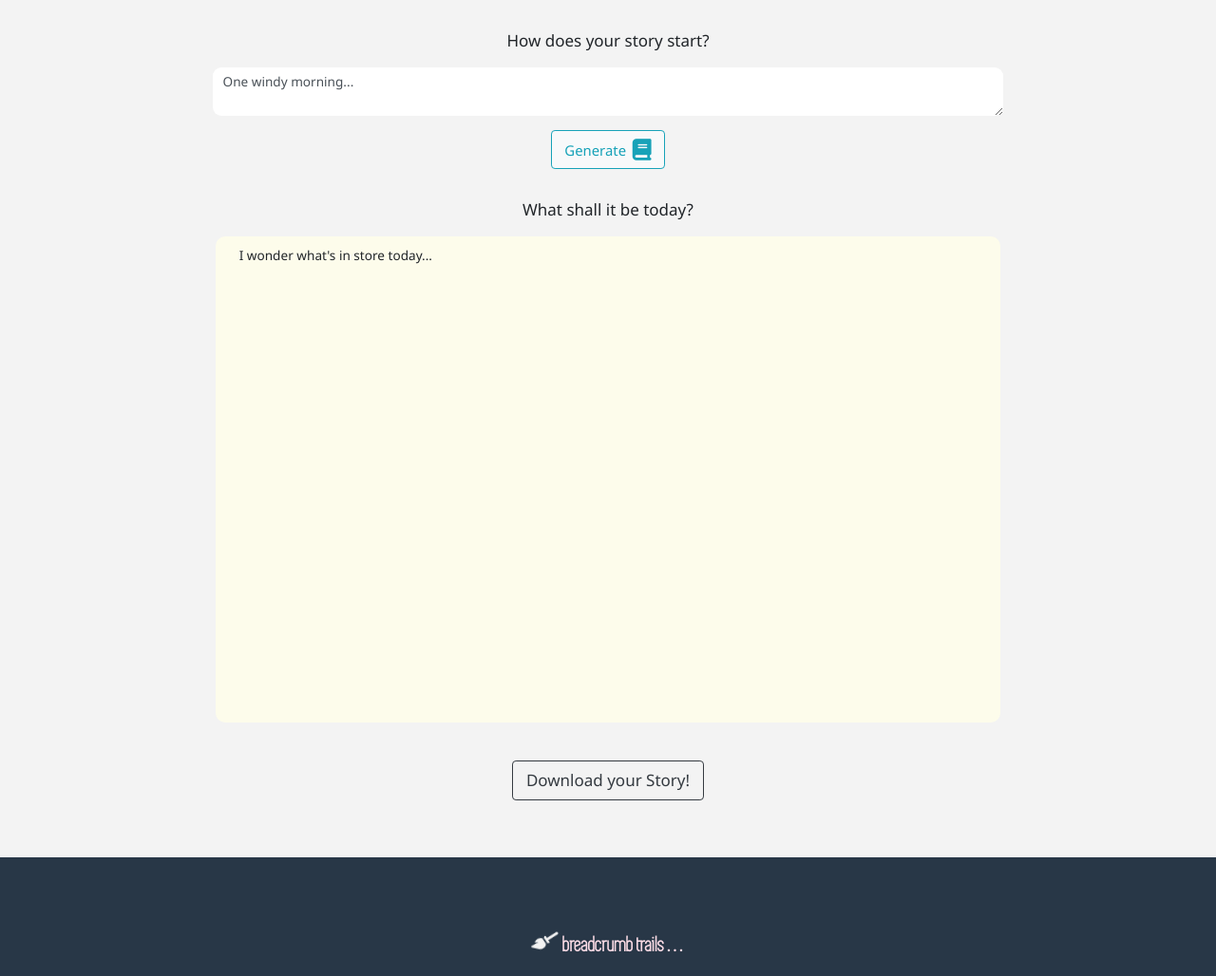
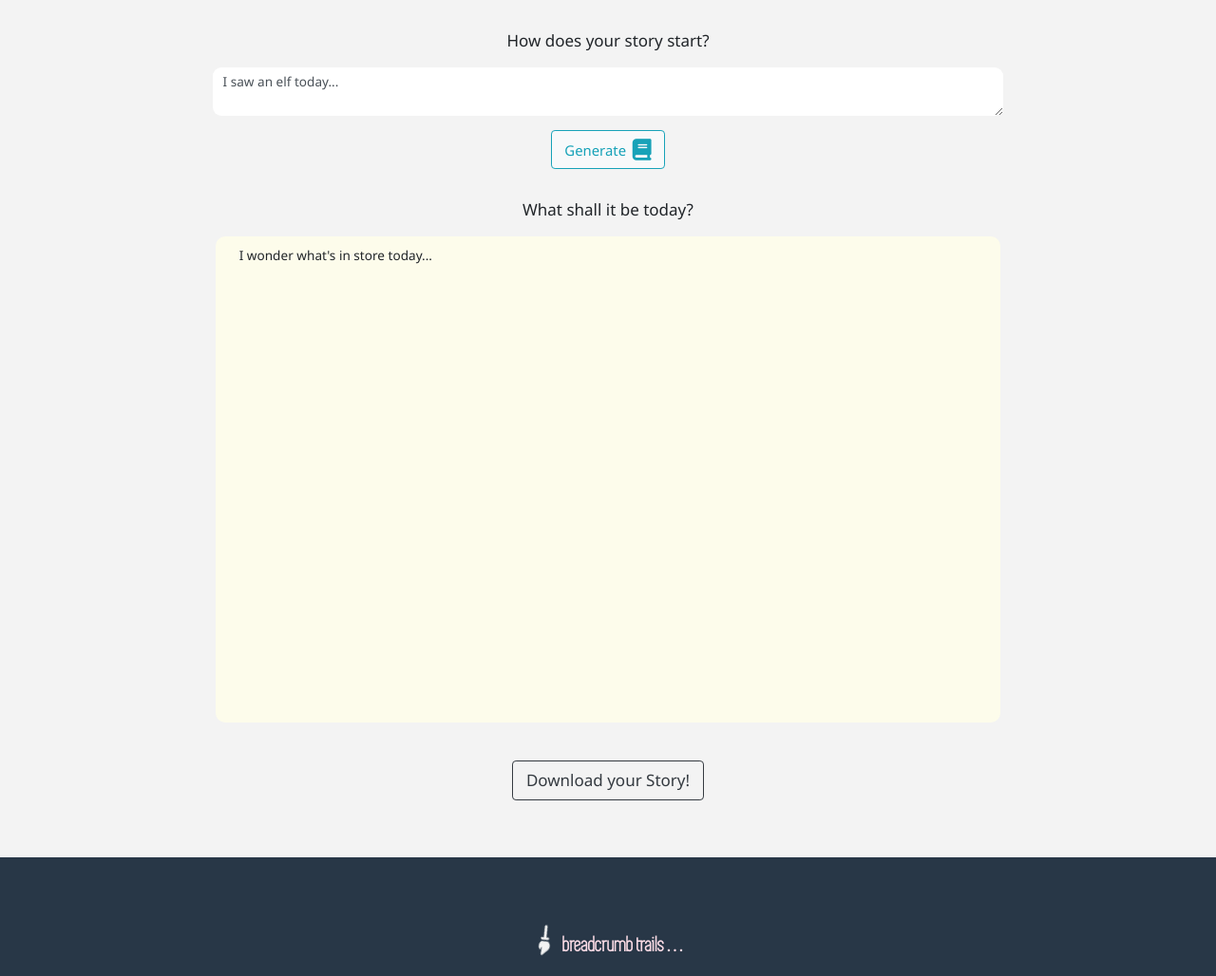
Before and after one commit to xfated/intuitive, a React (Create React App) app: page / in a window 1280 px wide. Shown: the part 736-1764 px from the top of the page at 95% size. Built offline with nearby package versions, Linux system fonts and the light colour scheme.

Commit message:
updated sweeping animation

```diff
--- a/src/components/Application.js
+++ b/src/components/Application.js
@@ -1,13 +1,13 @@
 import React, {useState, useEffect} from 'react';
 import './Application.css'
-import { Button, Form, FormGroup, Label, Input, FormText } from 'reactstrap';
+import { Button, Form, FormGroup, Input } from 'reactstrap';
 import { WaitPhrases } from '../misc/waitphrases';
 import Book from './Book';
 import { TransitionGroup, CSSTransition } from 'react-transition-group';
 
 const Application = (props) => {
 
-    const [storyPrompt, setStoryPrompt] = useState('One windy morning...');
+    const [storyPrompt, setStoryPrompt] = useState('I saw an elf today...');
     const [story, setStory] = useState('I wonder what\'s in store today...');
     const [storyLoading, setStoryLoading] = useState(false);
     const [storyLoaded, setStoryLoaded] = useState(false);
--- a/src/components/Footer.css
+++ b/src/components/Footer.css
@@ -36,15 +36,15 @@
 
 @keyframes pivot {
     50% {
-        transform: rotate(-30deg);
+        transform: rotate(-80deg);
     }
     100% {
-        transform: rotate(15deg);
+        transform: rotate(0deg);
     }
 }
 
 .quote-icon {
-    animation: pivot 5s infinite alternate;
+    animation: pivot 5s infinite;
     color: var(--background) !important;
 }
 
--- a/src/misc/motivations.js
+++ b/src/misc/motivations.js
@@ -11,7 +11,7 @@ export const Motivations = [
     },
     {
         "point":"How?",
-        "description":"We utilized the GPT2 language model for story generation through a simple, no-frill web application."
+        "description":"We utilized the GPT2 language model for story generation through a simple, no-frills web application."
     },
     {
         "point":"Who?",
```
